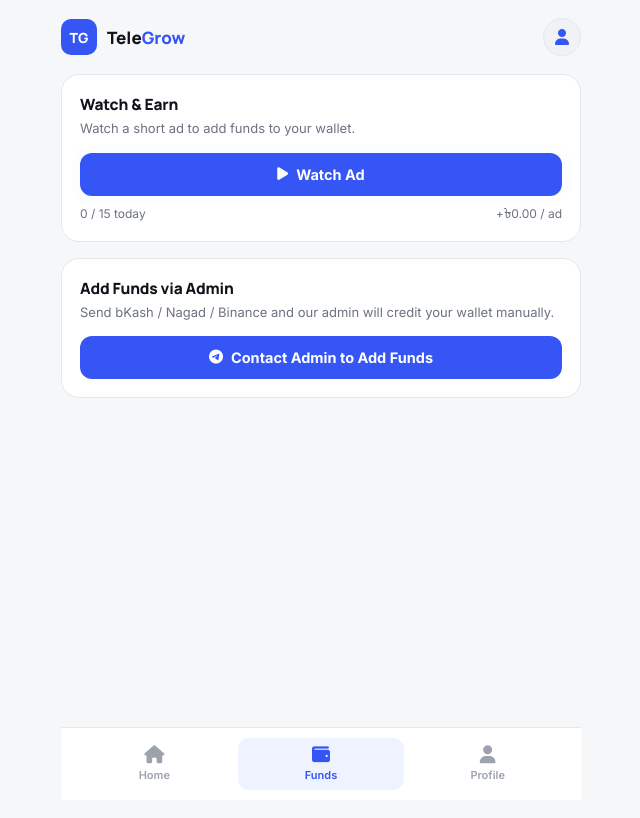
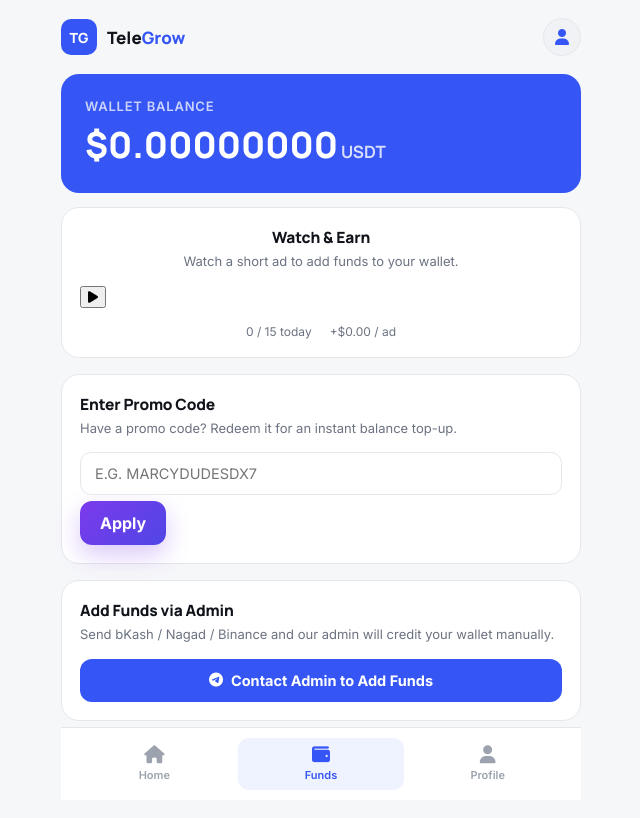
Before and after one commit to lagadev/Smm, a website: page public/index.html in a window 1280 px wide. Both pictures are taken after typing "Sample", "https://example.com", "5" into the empty fields and a click on the button "Add Funds". Shown: the whole page, without its empty margins (319-959 px from the left). Drawn offline with Linux system fonts and the light colour scheme; no server answers.

Commit message:
Update index.html

```diff
--- a/public/index.html
+++ b/public/index.html
@@ -156,18 +156,39 @@
 
   <!-- ===== ADD FUNDS VIEW ===== -->
   <section id="view-funds" class="view hidden">
+    <div class="balance-card balance-card-sm">
+      <div class="balance-label">Wallet Balance</div>
+      <div class="balance-amount"><span class="currency-symbol">$</span><span class="total-balance-mirror">0.00000000</span><small>USDT</small></div>
+    </div>
+
     <div class="card" id="ads-earning-card">
-      <h3 class="card-title">Watch &amp; Earn</h3>
-      <p class="card-sub" id="ad-reward-copy">Watch a short ad to add funds to your wallet.</p>
-      <button class="btn btn-primary btn-block pulsing" id="watch-ad-button"><i class="fa-solid fa-play"></i><span>Watch Ad</span></button>
-      <div class="service-meta" style="margin-top:10px;">
+      <h3 class="card-title" style="text-align:center;">Watch &amp; Earn</h3>
+      <p class="card-sub" id="ad-reward-copy" style="text-align:center;">Watch a short ad to add funds to your wallet.</p>
+      <div class="watch-ad-circle-wrap">
+        <button class="watch-ad-circle pulsing" id="watch-ad-button">
+          <i class="fa-solid fa-play"></i>
+        </button>
+      </div>
+      <div class="service-meta" style="margin-top:16px;justify-content:center;gap:18px;">
         <span id="ads-watched-label">0 / 15 today</span>
-        <span id="ad-reward-label">+৳0.00 / ad</span>
+        <span id="ad-reward-label">+$0.00 / ad</span>
       </div>
     </div>
 
     <div class="card hidden" id="ads-disabled-card">
       <div class="notice-box"><i class="fa-solid fa-circle-info"></i><span>Ad earning is currently paused by the admin. Please contact support below to add funds.</span></div>
+    </div>
+
+    <div class="card">
+      <h3 class="card-title">Enter Promo Code</h3>
+      <p class="card-sub">Have a promo code? Redeem it for an instant balance top-up.</p>
+      <div class="promo-input-row">
+        <input class="field" id="promo-code-input" placeholder="e.g. MARCYDUDESDX7" style="text-transform:uppercase;">
+        <button class="btn btn-submit" id="apply-promo-button" style="flex:0 0 auto;padding:12px 20px;">
+          <span class="button-text">Apply</span>
+          <div class="spinner hidden"></div>
+        </button>
+      </div>
     </div>
 
     <div class="card">
@@ -181,9 +202,13 @@
   <section id="view-profile" class="view hidden">
     <div class="card" style="display:flex;align-items:center;gap:14px;">
       <div id="profile-pic-lg"><i class="fa-solid fa-user"></i></div>
-      <div style="min-width:0;">
+      <div style="min-width:0;flex:1;">
         <div id="profile-name" style="font-family:var(--font-display);font-weight:800;font-size:16px;">User</div>
         <div id="profile-id" class="text-dim" style="font-size:12.5px;">ID: —</div>
+      </div>
+      <div style="text-align:right;">
+        <div class="text-dim" style="font-size:11px;text-transform:uppercase;letter-spacing:.05em;">Balance</div>
+        <div style="font-family:var(--font-display);font-weight:800;font-size:15px;color:var(--primary);"><span class="currency-symbol">$</span><span class="total-balance-mirror">0.00000000</span></div>
       </div>
     </div>
 
```
